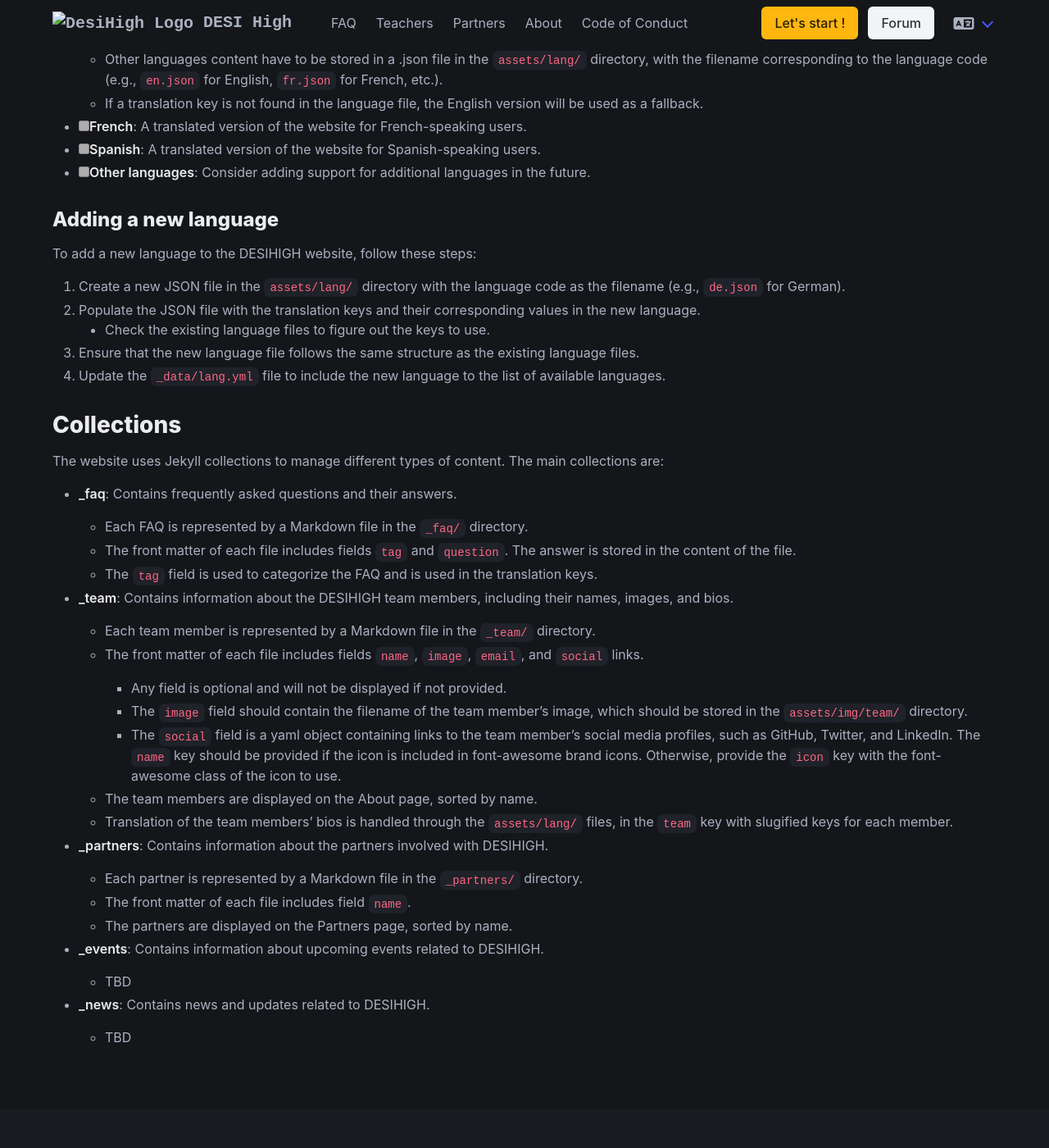
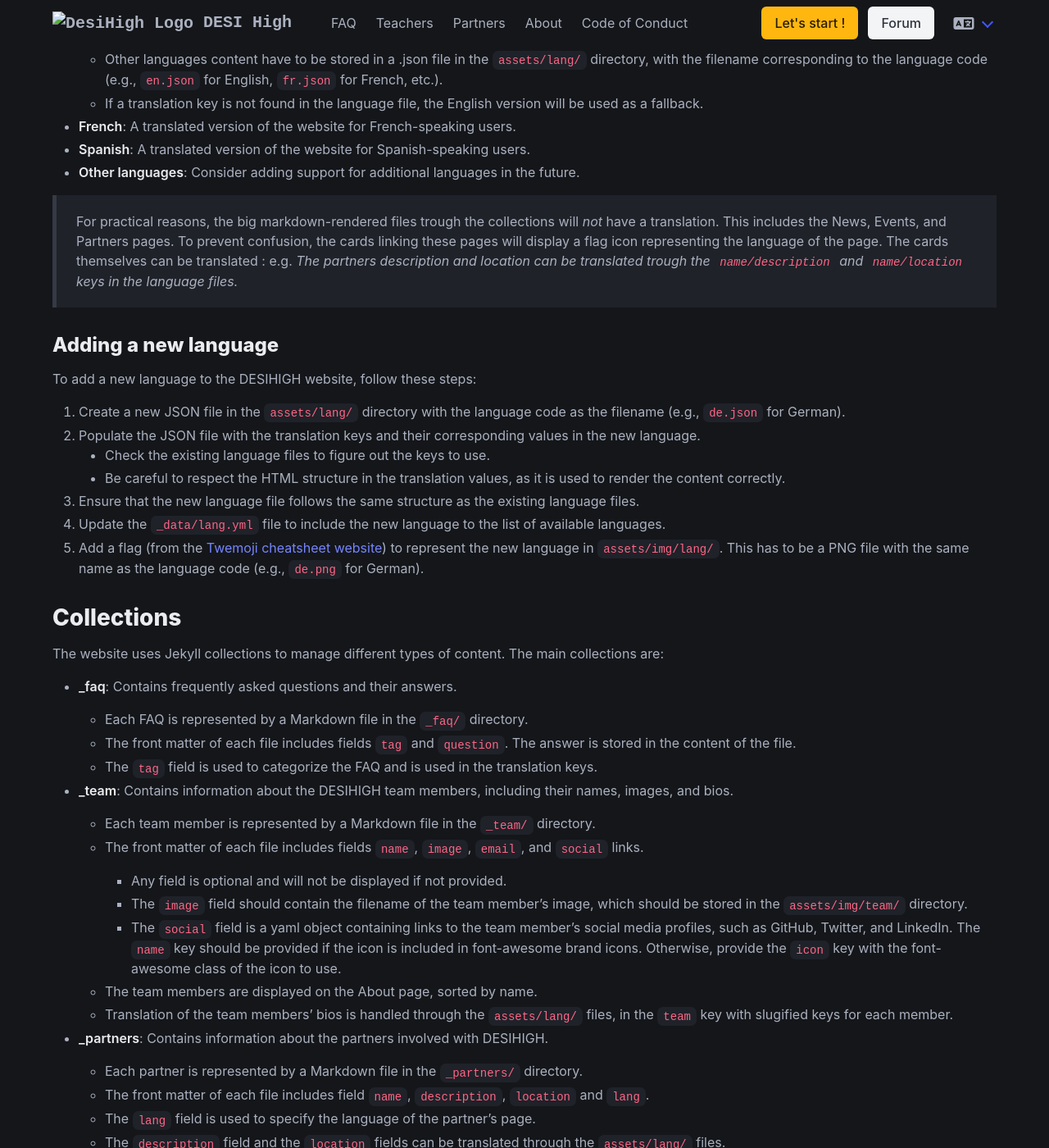
Before and after one commit to DESIHIGH/desihigh.github.io, a Jekyll site: the page built from dev/architecture.md, in a window 1280 px wide and 1400 px high, scrolled down 1351 px. Shown: the whole window at 82% size. Built offline with Jekyll 4.4.1, drawn with Linux system fonts in a browser that asks for light colours.

Commit message:
Update partners section and language support details in architecture documentation

```diff
--- a/dev/architecture.md
+++ b/dev/architecture.md
@@ -21,8 +21,8 @@ This document outlines the structure and organization of the DESIHIGH website.
 - <span class="tag is-danger">Design</span>
   <span class="tag is-danger">Content</span>
   **Teachers Page**: A dedicated section for teachers, offering resources and information.
-- <span class="tag is-danger">Design</span>
-  <span class="tag is-danger">Content</span>
+- <span class="tag is-success">Design</span>
+  <span class="tag is-success">Content</span>
   **Partners section**: Information about the partners involved with DESIHIGH. --> One page per partner ?
 - <span class="tag is-success">Design</span>
   <span class="tag is-danger">Content</span>
@@ -71,21 +71,27 @@ This document outlines the structure and organization of the DESIHIGH website.
 - **Default Page**: A default page template used for various sections of the website. Default layout and styling for new pages is defined here and will be copied to all pages once fixed.
 
 # Languages
-- [ ] **English**: The primary language of the website.
+- **English**: The primary language of the website.
   - The English content is encoded in the website itself, as the default language and therefore does not require a specific language file.
   - Other languages content have to be stored in a .json file in the `assets/lang/` directory, with the filename corresponding to the language code (e.g., `en.json` for English, `fr.json` for French, etc.).
   - If a translation key is not found in the language file, the English version will be used as a fallback.
-- [ ] **French**: A translated version of the website for French-speaking users.
-- [ ] **Spanish**: A translated version of the website for Spanish-speaking users.
-- [ ] **Other languages**: Consider adding support for additional languages in the future.
+- **French**: A translated version of the website for French-speaking users.
+- **Spanish**: A translated version of the website for Spanish-speaking users.
+- **Other languages**: Consider adding support for additional languages in the future.
+
+> For practical reasons, the big markdown-rendered files trough the collections will *not* have a translation.
+> This includes the News, Events, and Partners pages. To prevent confusion, the cards linking these pages will display a flag icon representing the language of the page.
+> The cards themselves can be translated : e.g. *The partners description and location can be translated trough the `name/description` and `name/location` keys in the language files.*
 
 ### Adding a new language
 To add a new language to the DESIHIGH website, follow these steps:
 1. Create a new JSON file in the `assets/lang/` directory with the language code as the filename (e.g., `de.json` for German).
 2. Populate the JSON file with the translation keys and their corresponding values in the new language.
    - Check the existing language files to figure out the keys to use.
+   - Be careful to respect the HTML structure in the translation values, as it is used to render the content correctly.
 3. Ensure that the new language file follows the same structure as the existing language files.
 4. Update the `_data/lang.yml` file to include the new language to the list of available languages.
+5. Add a flag (from the [Twemoji cheatsheet website](https://twemoji-cheatsheet.vercel.app/)) to represent the new language in `assets/img/lang/`. This has to be a PNG file with the same name as the language code (e.g., `de.png` for German).
 
 
 ## Collections
@@ -106,7 +112,9 @@ The website uses Jekyll collections to manage different types of content. The ma
 
 - **_partners**: Contains information about the partners involved with DESIHIGH.
   - Each partner is represented by a Markdown file in the `_partners/` directory.
-  - The front matter of each file includes field `name`.
+  - The front matter of each file includes field `name`, `description`, `location` and `lang`.
+  - The `lang` field is used to specify the language of the partner's page.
+  - The `description` field and the `location` fields can be translated through the `assets/lang/` files.
   - The partners are displayed on the Partners page, sorted by name.
 
 - **_events**: Contains information about upcoming events related to DESIHIGH.
```
